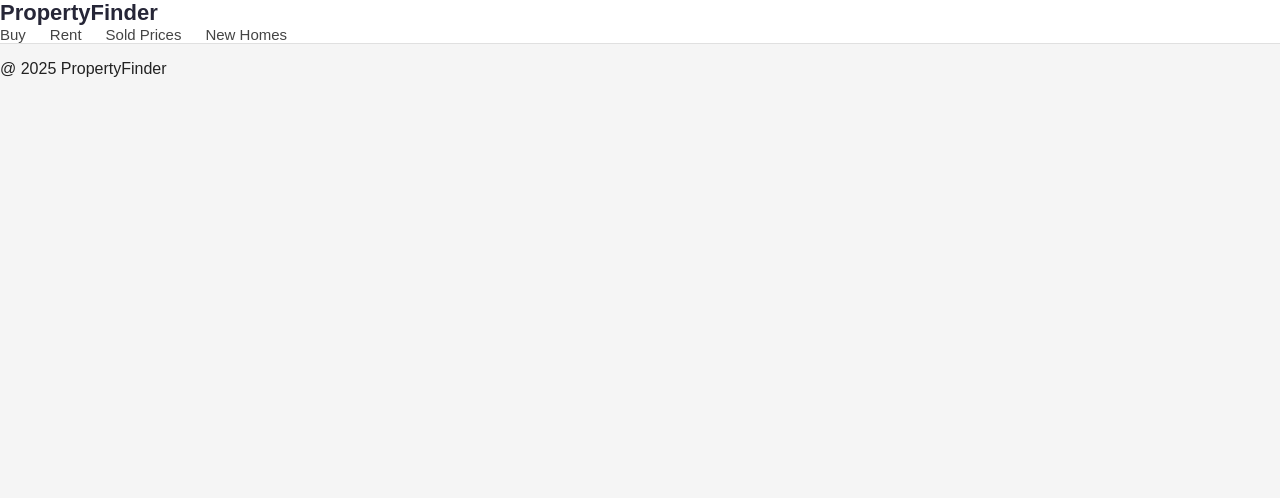
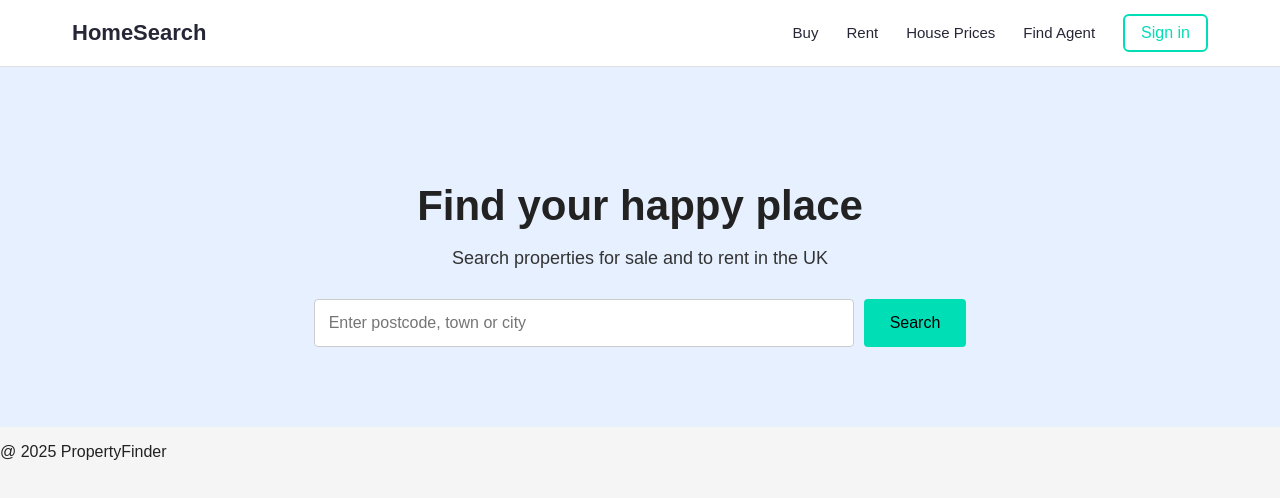
Before and after one commit to Chathumini0913/react-property-search, a React (Vite) app: page /signin in a window 1280 px wide. Shown: the top 498 px of the page. Built offline with nearby package versions, Linux system fonts and the light colour scheme.

Commit message:
Add navigation bar dropdown to home page

```diff
--- a/src/App.jsx
+++ b/src/App.jsx
@@ -3,11 +3,13 @@ import SearchPage from "./pages/SearchPage";
 import PropertyPage from "./pages/PropertyPage";
 import Header from "./components/Header";
 import Footer from "./components/Footer";
+import Hero from "./components/Hero";
 
 function App() {
   return (
     <>
       <Header />
+      <Hero />
 
       <Routes>
         <Route path="/" element={<SearchPage />} />
--- a/src/components/Header.jsx
+++ b/src/components/Header.jsx
@@ -1,20 +1,15 @@
 import { Link } from "react-router-dom";
+import NavMenu from "./NavMenu";
 
 function Header() {
-    return (
-        <header className="navbar">
-            <div className="navebar-container">
-                <Link to="/" className="navbar-logo">PropertyFinder</Link>
-
-                <nav className="navbar-links">
-                    <Link to="/" className="nav-link">Buy</Link>
-                    <Link to="/" className="nav-link">Rent</Link>
-                    <Link to="/" className="nav-link">Sold Prices</Link>
-                    <Link to="/" className="nav-link">New Homes</Link>
-                </nav>
-            </div>
-        </header>
-    );
+  return (
+    <header className="navbar">
+      <div className="navbar-container">
+        <Link to="/" className="navbar-logo">HomeSearch</Link>
+        <NavMenu />
+      </div>
+    </header>
+  );
 }
 
 export default Header;
--- a/src/components/Hero.jsx
+++ b/src/components/Hero.jsx
@@ -0,0 +1,20 @@
+function Hero() {
+    return (
+        <section className="hero">
+            <div className="hero-content">
+                <h1>Find your happy place</h1>
+                <p>Search properties for sale and to rent in the UK</p>
+
+                <div className="hero-search">
+                    <input
+                        type="text"
+                        placeholder="Enter postcode, town or city"
+                    />
+                    <button>Search</button>
+                </div>
+            </div>
+        </section>
+    );
+}
+
+export default Hero;
--- /dev/null
+++ b/src/components/NavMenu.jsx
@@ -0,0 +1,77 @@
+import { Link } from "react-router-dom";
+import { useState, useRef, useEffect } from "react";
+
+function NavMenu() {
+    const [openMenu, setOpenMenu] = useState(null);
+    const navRef = useRef(null);
+
+    const toggleMenu = (menu) => {
+        setOpenMenu(openMenu === menu ? null : menu);
+    };
+
+    // Close dropdown when clicking outside
+    useEffect(() => {
+        const handleClickOutside = (e) => {
+            if (navRef.current && !navRef.current.contains(e.target)) {
+                setOpenMenu(null);
+            }
+        };
+        document.addEventListener("mousedown", handleClickOutside);
+        return () => document.removeEventListener("mousedown", handleClickOutside);
+    }, []);
+
+    return (
+        <nav className="nav-menu" ref={navRef}>
+
+            {/* BUY */}
+            <div className="nav-item">
+                <span className="nav-title" onClick={() => toggleMenu("buy")}>
+                    Buy
+                </span>
+                <div className={`dropdown mega ${openMenu === "buy" ? "show" : ""}`}>
+                    <Link to="/">Property for sale</Link>
+                    <Link to="/">New homes for sale</Link>
+                    <Link to="/">Property valuation</Link>
+                    <Link to="/">Investors</Link>
+                    <Link to="/">Mortgages</Link>
+                </div>
+            </div>
+
+            {/* RENT */}
+            <div className="nav-item">
+                <span className="nav-title" onClick={() => toggleMenu("rent")}>
+                    Rent
+                </span>
+                <div className={`dropdown mega ${openMenu === "rent" ? "show" : ""}`}>
+                    <Link to="/">Property to rent</Link>
+                    <Link to="/">Student property</Link>
+                </div>
+            </div>
+
+            {/* HOUSE PRICES */}
+            <div className="nav-item">
+                <span className="nav-title" onClick={() => toggleMenu("prices")}>
+                    House Prices
+                </span>
+                <div className={`dropdown mega ${openMenu === "prices" ? "show" : ""}`}>
+                    <Link to="/">Sold house prices</Link>
+                    <Link to="/">Instant valuation</Link>
+                </div>
+            </div>
+
+            {/* FIND AGENT */}
+            <div className="nav-item">
+                <span className="nav-title" onClick={() => toggleMenu("agent")}>
+                    Find Agent
+                </span>
+                <div className={`dropdown mega ${openMenu === "agent" ? "show" : ""}`}>
+                    <Link to="/">Find estate agents</Link>
+                </div>
+            </div>
+
+            <Link to="/signin" className="sign-in-btn">Sign in</Link>
+        </nav>
+    );
+}
+
+export default NavMenu;
--- a/src/components/SearchForm.jsx
+++ b/src/components/SearchForm.jsx
@@ -1,7 +1,9 @@
 /*import Select from "react-select";
 import DatePicker from "react-datepicker";
 import "react-datepicker/dist/react-datepicker.css";*/
-import { useState } from "react";
+
+
+/*import { useState } from "react";
 
 function SearchForm({ onSearch }) {
     const [type, setType] = useState("any");
@@ -63,4 +65,101 @@ function SearchForm({ onSearch }) {
     );
 }
 
+export default SearchForm;*/
+
+import { useState } from "react";
+
+function SearchForm({ onSearch }) {
+  const [filters, setFilters] = useState({
+    mode: "buy",
+    type: "any",
+    minPrice: "",
+    maxPrice: "",
+    bedrooms: "",
+    postcode: ""
+  });
+
+  const handleSubmit = (e) => {
+    e.preventDefault();
+    onSearch(filters);
+  };
+
+  return (
+    <form className="search-form" onSubmit={handleSubmit}>
+
+      {/* Buy / Rent Toggle */}
+      <div className="buy-rent-toggle">
+        <button
+          type="button"
+          className={filters.mode === "buy" ? "active" : ""}
+          onClick={() => setFilters({ ...filters, mode: "buy" })}
+        >
+          Buy
+        </button>
+
+        <button
+          type="button"
+          className={filters.mode === "rent" ? "active" : ""}
+          onClick={() => setFilters({ ...filters, mode: "rent" })}
+        >
+          Rent
+        </button>
+      </div>
+
+      {/* Property Type */}
+      <select
+        value={filters.type}
+        onChange={(e) =>
+          setFilters({ ...filters, type: e.target.value })
+        }
+      >
+        <option value="any">Any property type</option>
+        <option value="House">House</option>
+        <option value="Flat">Flat</option>
+      </select>
+
+      {/* Price */}
+      <input
+        type="number"
+        placeholder="Min price"
+        value={filters.minPrice}
+        onChange={(e) =>
+          setFilters({ ...filters, minPrice: e.target.value })
+        }
+      />
+
+      <input
+        type="number"
+        placeholder="Max price"
+        value={filters.maxPrice}
+        onChange={(e) =>
+          setFilters({ ...filters, maxPrice: e.target.value })
+        }
+      />
+
+      {/* Bedrooms */}
+      <input
+        type="number"
+        placeholder="Min bedrooms"
+        value={filters.bedrooms}
+        onChange={(e) =>
+          setFilters({ ...filters, bedrooms: e.target.value })
+        }
+      />
+
+      {/* Postcode */}
+      <input
+        type="text"
+        placeholder="Postcode area"
+        value={filters.postcode}
+        onChange={(e) =>
+          setFilters({ ...filters, postcode: e.target.value })
+        }
+      />
+
+      <button type="submit">Search</button>
+    </form>
+  );
+}
+
 export default SearchForm;
--- a/src/data/properties.json
+++ b/src/data/properties.json
@@ -8,8 +8,8 @@
 			"tenure":"Freehold",
 			"description":"Attractive three bedroom semi-detached family home situated within 0.5 miles of Petts Wood station with fast trains to London and within easy walking distance of local shops, schools, bus routes and National Trust woodland. The property comprises; two receptions, fitted 18'9 x 10'1 kitchen/breakfast room and conservatory. The property also benefits from having a utility room and cloakroom. To the first floor there are three bedrooms and a family bathroom with separate WC. Additional features include double glazing, gas central heating and a well presented interior...",
 			"location":"Petts Wood Road, Petts Wood, Orpington BR5",
-			"picture":"images/prop1pic1small.jpg",
-			"url":"properties/prop1.html",
+			"picture":"src/images/property1.jpg",
+			"url":"properties/property1.html",
             "added": {
                 "month":"October",
                 "day":12,
--- a/src/pages/SearchPage.jsx
+++ b/src/pages/SearchPage.jsx
@@ -7,9 +7,9 @@ function SearchPage() {
     const [filtered, setFiltered] = useState(properties.properties);
 
     const handleSearch = (filters) => {
-        let result = properties.properties;
+        let result = [...properties.properties];
 
-        if (filters.type !== "any") {
+        if (filters.type && filters.type !== "any") {
             result = result.filter(p => p.type === filters.type);
         }
 
@@ -18,7 +18,7 @@ function SearchPage() {
         }
 
         if (filters.maxPrice) {
-            result = result.filter(p => p.price >= (filters.maxPrice));
+            result = result.filter(p => p.price <= (filters.maxPrice));
         }
 
         if (filters.bedrooms) {
@@ -30,8 +30,6 @@ function SearchPage() {
                 p.postcode.toLowerCase().startsWith(filters.postcode.toLowerCase())
             );
         }
-
-
 
         setFiltered(result);
     };
--- a/src/styles/App.css
+++ b/src/styles/App.css
@@ -100,6 +100,12 @@ h1 {
     border-bottom: 1px solid #e0e0e0;
 }
 
+.nav-menu {
+    display: flex;
+    align-items: center;
+    gap: 28px;
+}
+
 .navbar-container {
     max-width: 1200px;
     margin: auto;
@@ -119,6 +125,7 @@ h1 {
 .navbar-links {
     display: flex;
     gap: 24px;
+    align-items: center;
 }
 
 .nav-link {
@@ -131,3 +138,170 @@ h1 {
 .nav-link:hover {
     color: #00deb6;
 }
+
+.nav-item {
+    position: relative;
+}
+
+.nav-title {
+    font-size: 15px;
+    font-weight: 500;
+    color: #262637;
+    cursor: pointer;
+    padding: 6px 0;
+}
+
+.nav-title:hover {
+    color: #00deb6;
+}
+
+.dropdown {
+    position: absolute;
+    top: 160%;
+    left: 50%
+    transform: translateX :(-50%);
+    background: white;
+    border-radius: 8px;
+    box-shadow: 0 8px 30px rgba(0, 0, 0, 0.12);
+    padding: 20px 24px;
+    display:none;
+    z-index: 1000;
+}
+
+.dropdown.show {
+    display: grid;
+}
+
+.dropdown.mega {
+    min-width: 420px;
+    grid-template-columns: repeat(2, minmax(180px, 1fr));
+    gap: 12px 40px;
+}
+
+.dropdown-item {
+    display: block;
+    padding: 12px 16px;
+    font-size: 14px;
+    color: #333;
+    text-decoration: none;
+}
+
+.dropdown a {
+    text-decoration: none;
+    font-size: 14px;
+    color: #333;
+}
+
+.dropdown a:hover {
+    color: #00deb6;
+}
+
+.dropdown-item:hover {
+    background: #f4f6f8;
+}
+
+.dropdown.open {
+    display: grid;
+}
+
+.hero {
+    background: #e6f0ff;
+    padding: 80px 20px;
+}
+
+.hero-content {
+    max-width: 900px;
+    margin: auto;
+    text-align: center;
+}
+
+.hero h1 {
+    font-size: 42px;
+    margin-bottom: 10px;
+}
+
+.hero p {
+    font-size: 18px;
+    margin-bottom: 30px;
+    color: #333;
+}
+
+.hero-search {
+    display: flex;
+    justify-content: center;
+    gap: 10px;
+}
+
+.hero-search input {
+    width: 60%;
+    padding: 14px;
+    font-size: 16px;
+    border-radius: 4px;
+    border: 1px solid #ccc;
+}
+
+.hero-search button {
+    padding: 14px 26px;
+    background: #00deb6;
+    border: none;
+    font-size: 16px;
+    cursor: pointer;
+    border-radius: 4px;
+}
+
+
+
+
+.search-form {
+  background: white;
+  padding: 20px;
+  border-radius: 8px;
+  display: grid;
+  gap: 12px;
+}
+
+.search-form input,
+.search-form select {
+  padding: 10px;
+  font-size: 14px;
+}
+
+.search-form button {
+  padding: 12px;
+  background: #00deb6;
+  border: none;
+  cursor: pointer;
+  font-weight: bold;
+}
+
+/* Buy / Rent toggle */
+.buy-rent-toggle {
+  display: flex;
+  gap: 10px;
+}
+
+.buy-rent-toggle button {
+  padding: 10px 20px;
+  border: 1px solid #ccc;
+  background: white;
+  cursor: pointer;
+}
+
+.buy-rent-toggle .active {
+  background: #00deb6;
+  border-color: #00deb6;
+}
+
+.sign-in-btn {
+    padding: 8px 16px;
+    border: 2px solid #00deb6;
+    border-radius: 6px;
+    color: #00deb6;
+    text-decoration: none;
+    font-weight: 500;
+}
+
+.sign-in-btn:hover {
+    background: #00deb6;
+    color: white;
+}
```
Also changed, not shown: src/images/property1.jpg (added).
